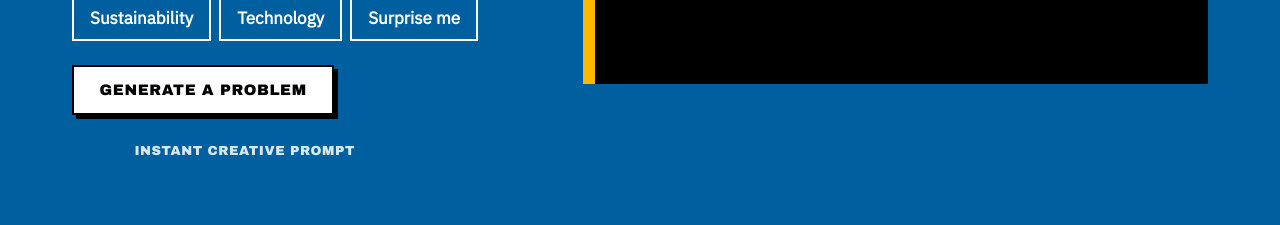
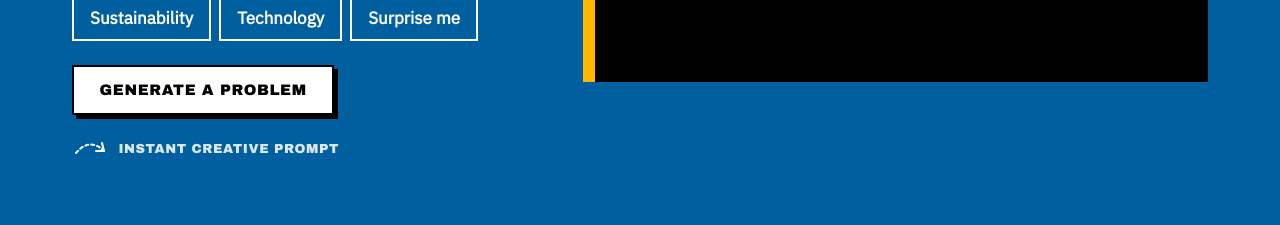
Before and after one commit to Jo-ohan/IdeaSprint, a React (Vite) app: page / in a window 1280 px wide. Shown: the part 2900-3125 px from the top of the page. Built offline with nearby package versions, Linux system fonts and the light colour scheme.

Commit message:
Update SVG in IdeaSpark component

```diff
--- a/src/components/IdeaSpark.tsx
+++ b/src/components/IdeaSpark.tsx
@@ -95,18 +95,18 @@ export default function IdeaSpark({ onUse }: Props) {
               {generating ? 'Generating…' : spark ? 'Spark another idea' : 'Generate a problem'}
             </button>
             <div className="spark__doodle" aria-hidden="true">
-              <svg className="hero__doodle-arrow" width="56" height="32" viewBox="0 0 56 32" fill="none">
+              <svg className="spark__doodle-arrow" width="40" height="28" viewBox="0 0 40 28" fill="none">
                 <path
-                  d="M6,8 C18,24 34,26 48,14"
-                  stroke="var(--blue)"
-                  strokeWidth="2.2"
-                  strokeDasharray="4 3"
+                  d="M4,18 C14,6 24,8 32,16"
+                  stroke="#fff"
+                  strokeWidth="2"
+                  strokeDasharray="3 3"
                   strokeLinecap="round"
                 />
                 <path
-                  d="M40,14 L48,14 L46,22"
-                  stroke="var(--blue)"
-                  strokeWidth="2.2"
+                  d="M24,16 L32,16 L30,8"
+                  stroke="#fff"
+                  strokeWidth="2"
                   strokeLinecap="round"
                   strokeLinejoin="round"
                 />
```
